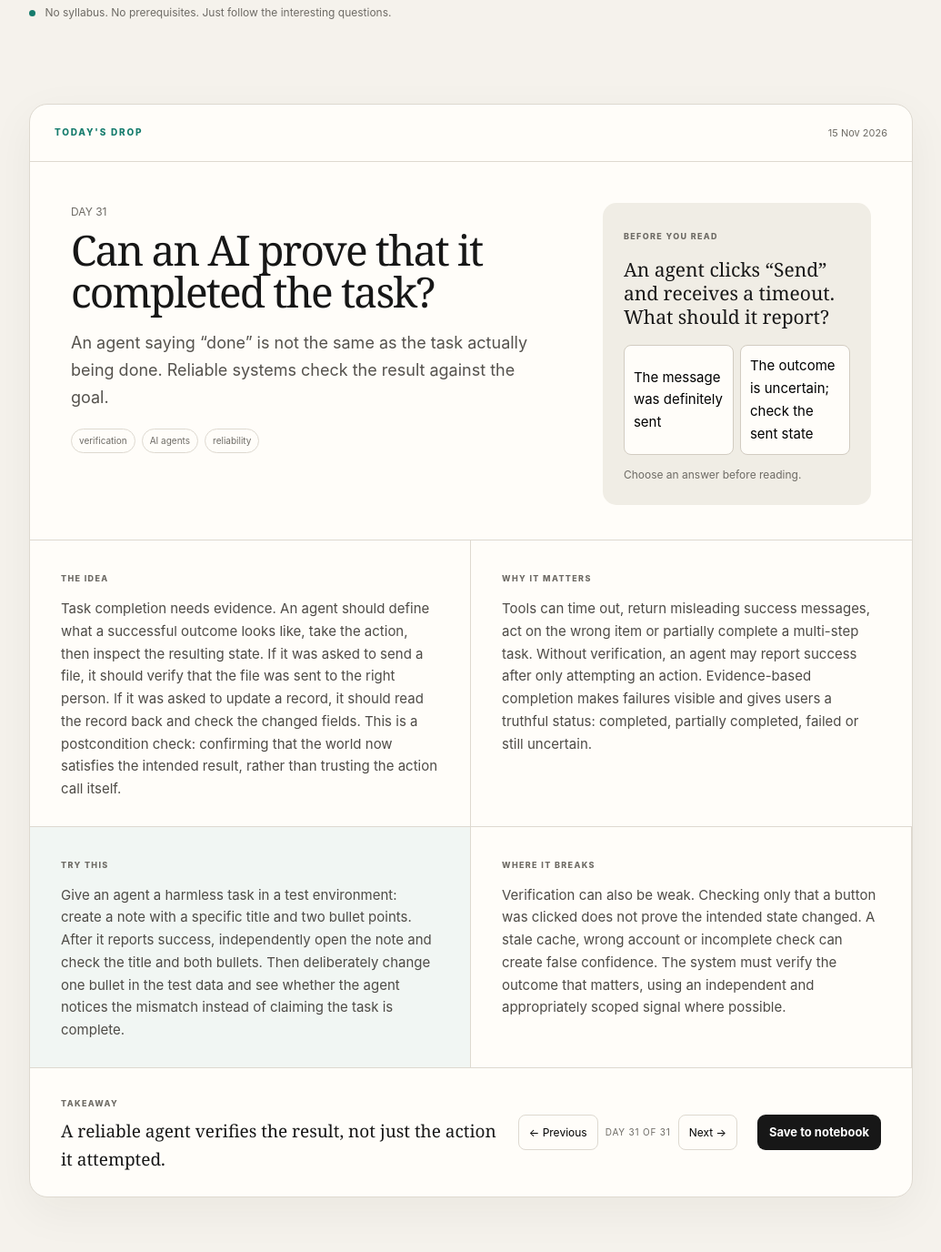
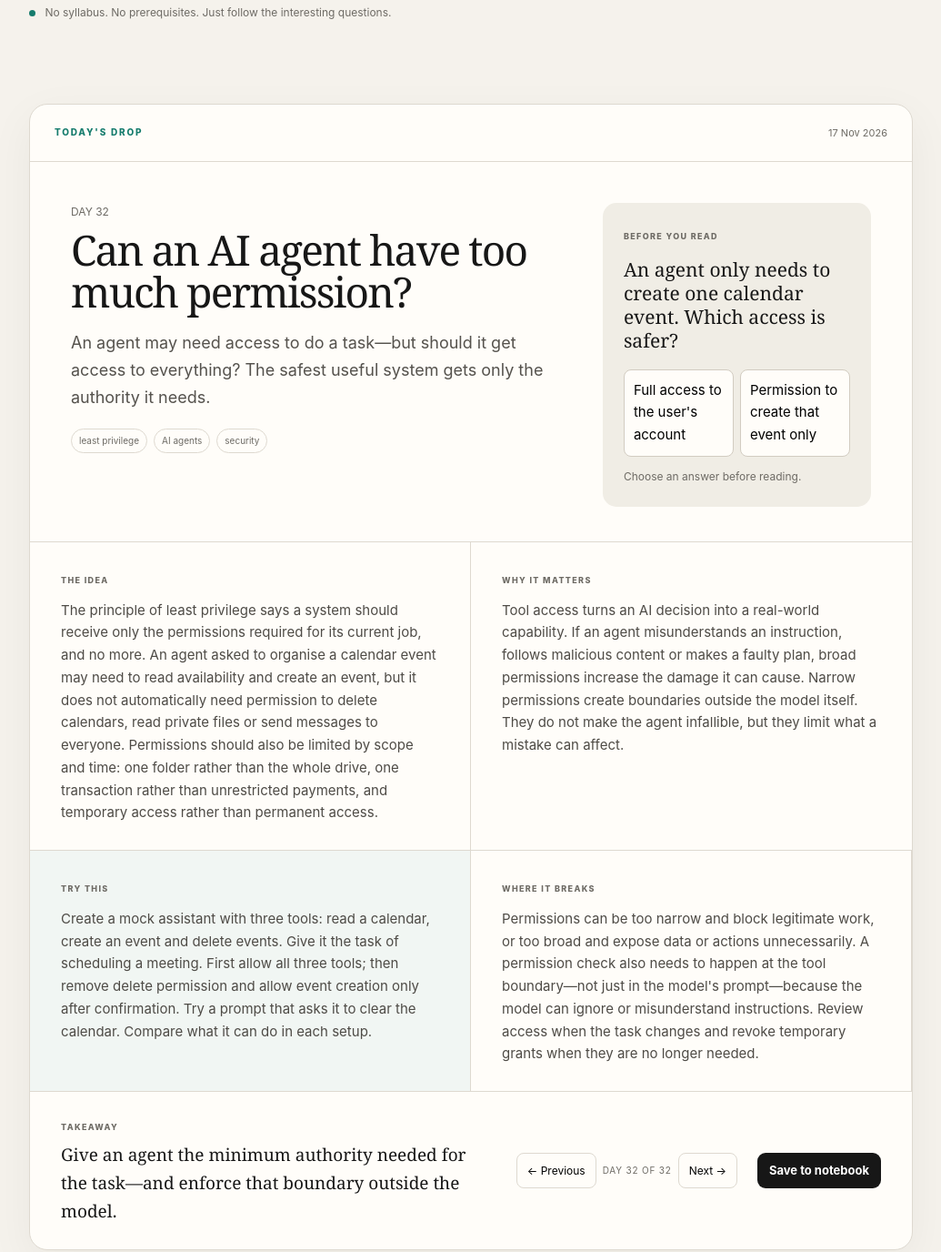
Before and after one commit to boutsoniya/AGI, a plain HTML site: page index.html in a window 1280 px wide. Shown: the part 640-2016 px from the top of the page at 91% size, without its empty margins (122-1157 px from the left). Drawn offline with Linux system fonts and the light colour scheme.

Commit message:
Feature Day 32 in AGI journal

```diff
--- a/index.html
+++ b/index.html
@@ -27,25 +27,25 @@
 
 <section id="today" class="today-wrap">
   <div class="today-card">
-    <div class="today-top"><span class="eyebrow" id="todayLabel">TODAY'S DROP</span><span id="todayDate">15 Nov 2026</span></div>
+    <div class="today-top"><span class="eyebrow" id="todayLabel">TODAY'S DROP</span><span id="todayDate">17 Nov 2026</span></div>
     <div class="today-grid">
       <div>
-        <div class="drop-number" id="todayNumber">DAY 31</div>
-        <h2 id="todayTitle">Can an AI prove that it completed the task?</h2>
-        <p class="lead" id="todayHook">An agent saying “done” is not the same as the task actually being done. Reliable systems check the result against the goal.</p>
-        <div class="topic-tags" id="todayTags"><span>verification</span><span>AI agents</span><span>reliability</span></div>
+        <div class="drop-number" id="todayNumber">DAY 32</div>
+        <h2 id="todayTitle">Can an AI agent have too much permission?</h2>
+        <p class="lead" id="todayHook">An agent may need access to do a task—but should it get access to everything? The safest useful system gets only the authority it needs.</p>
+        <div class="topic-tags" id="todayTags"><span>least privilege</span><span>AI agents</span><span>security</span></div>
       </div>
       <div class="question-card">
         <span>BEFORE YOU READ</span>
-        <h3 id="predictionQuestion">An agent clicks “Send” and receives a timeout. What should it report?</h3>
-        <div class="choice-row"><button data-choice="A">The message was definitely sent</button><button data-choice="B">The outcome is uncertain; check the sent state</button></div>
+        <h3 id="predictionQuestion">An agent only needs to create one calendar event. Which access is safer?</h3>
+        <div class="choice-row"><button data-choice="A">Full access to the user's account</button><button data-choice="B">Permission to create that event only</button></div>
         <p id="predictionResult" class="prediction-result">Choose an answer before reading.</p>
       </div>
     </div>
     <div class="drop-body">
-      <article><span class="label">THE IDEA</span><div id="idea">Task completion needs evidence. An agent should define what a successful outcome looks like, take the action, then inspect the resulting state. If it was asked to send a file, it should verify that the file was sent to the right person. If it was asked to update a record, it should read the record back and check the changed fields. This is a postcondition check: confirming that the world now satisfies the intended result, rather than trusting the action call itself.</div></article>
-      <article><span class="label">WHY IT MATTERS</span><div id="why">Tools can time out, return misleading success messages, act on the wrong item or partially complete a multi-step task. Without verification, an agent may report success after only attempting an action. Evidence-based completion makes failures visible and gives users a truthful status: completed, partially completed, failed or still uncertain.</div></article>
-      <article class="experiment"><span class="label">TRY THIS</span><div id="experiment">Give an agent a harmless task in a test environment: create a note with a specific title and two bullet points. After it reports success, independently open the note and check the title and both bullets. Then deliberately change one bullet in the test data and see whether the agent notices the mismatch instead of claiming the task is complete.</div></article>
+      <article><span class="label">THE IDEA</span><div id="idea">The principle of least privilege says a system should receive only the permissions required for its current job, and no more. An agent asked to organise a calendar event may need to read availability and create an event, but it does not automatically need permission to delete calendars, read private files or send messages to everyone. Permissions should also be limited by scope and time: one folder rather than the whole drive, one transaction rather than unrestricted payments, and temporary access rather than permanent access.</div></article>
+      <article><span class="label">WHY IT MATTERS</span><div id="why">Tool access turns an AI decision into a real-world capability. If an agent misunderstands an instruction, follows malicious content or makes a faulty plan, broad permissions increase the damage it can cause. Narrow permissions create boundaries outside the model itself. They do not make the agent infallible, but they limit what a mistake can affect.</div></article>
+      <article class="experiment"><span class="label">TRY THIS</span><div id="experiment">Create a mock assistant with three tools: read a calendar, create an event and delete events. Give it the task of scheduling a meeting. First allow all three tools; then remove delete permission and allow event creation only after confirmation. Try a prompt that asks it to clear the calendar. Compare what it can do in each setup.</div></article>
       <article id="day4Lab" class="lab-panel" hidden>
         <div class="label">INTERACTIVE LAB · HALLUCINATION CHECK</div>
         <h3>Can confidence predict truth?</h3>
@@ -78,13 +78,13 @@
           <span id="toolLabScore" class="lab-score"></span>
         </div>
       </article>
-      <article><span class="label">WHERE IT BREAKS</span><div id="failure">Verification can also be weak. Checking only that a button was clicked does not prove the intended state changed. A stale cache, wrong account or incomplete check can create false confidence. The system must verify the outcome that matters, using an independent and appropriately scoped signal where possible.</div></article>
+      <article><span class="label">WHERE IT BREAKS</span><div id="failure">Permissions can be too narrow and block legitimate work, or too broad and expose data or actions unnecessarily. A permission check also needs to happen at the tool boundary—not just in the model's prompt—because the model can ignore or misunderstand instructions. Review access when the task changes and revoke temporary grants when they are no longer needed.</div></article>
     </div>
     <div class="drop-footer">
-      <div class="takeaway-wrap"><span class="label">TAKEAWAY</span><strong id="takeaway">A reliable agent verifies the result, not just the action it attempted.</strong></div>
+      <div class="takeaway-wrap"><span class="label">TAKEAWAY</span><strong id="takeaway">Give an agent the minimum authority needed for the task—and enforce that boundary outside the model.</strong></div>
       <div class="day-controls">
         <button class="day-btn" id="prevDay">← Previous</button>
-        <span id="dayStatus">DAY 31 OF 31</span>
+        <span id="dayStatus">DAY 32 OF 32</span>
         <button class="day-btn" id="nextDay">Next →</button>
       </div>
       <button class="primary small" id="saveToday">Save to notebook</button>
@@ -131,6 +131,7 @@
     <article class="archive-card" data-i="28"><div class="num">DAY 29 · 11 Nov 2026 <span class="status-pill live">PUBLISHED</span></div><h3>Can an AI tell a goal from a constraint?</h3><p>A good plan reaches the goal without crossing the boundaries that define success.</p><a class="archive-link" href="days/day-29/">Open day →</a></article>
     <article class="archive-card" data-i="29"><div class="num">DAY 30 · 14 Nov 2026 <span class="status-pill live">PUBLISHED</span></div><h3>When should an AI hand a decision to a human?</h3><p>Reliable agents pause before high-impact decisions and give people the context to approve the next step.</p><a class="archive-link" href="days/day-30/">Open day →</a></article>
     <article class="archive-card" data-i="30"><div class="num">DAY 31 · 15 Nov 2026 <span class="status-pill live">PUBLISHED</span></div><h3>Can an AI prove that it completed the task?</h3><p>A reliable agent checks the outcome it was asked to achieve, rather than trusting that an action was attempted.</p><a class="archive-link" href="days/day-31/">Open day →</a></article>
+    <article class="archive-card" data-i="31"><div class="num">DAY 32 · 17 Nov 2026 <span class="status-pill live">PUBLISHED</span></div><h3>Can an AI agent have too much permission?</h3><p>Agents should have only the access needed for the task, with boundaries enforced by the tools themselves.</p><a class="archive-link" href="days/day-32/">Open day →</a></article>
   </div>
   <noscript>
     <p class="eyebrow" style="margin-top:1rem">JavaScript is optional. The current day and published archive remain readable without it.</p>
@@ -152,5 +153,5 @@
 
 <div id="modal" class="modal hidden"><div class="modal-card"><button class="close" id="closeModal">×</button><div id="modalBody"></div></div></div>
 <footer>ONE IDEA / DAY · AI, INTELLIGENCE & AGI · <a href="https://github.com/boutsoniya/AGI">GitHub</a></footer>
-<script src="app.js?v=20261115-1" defer></script>
+<script src="app.js?v=20261117-1" defer></script>
 </body></html>
```
